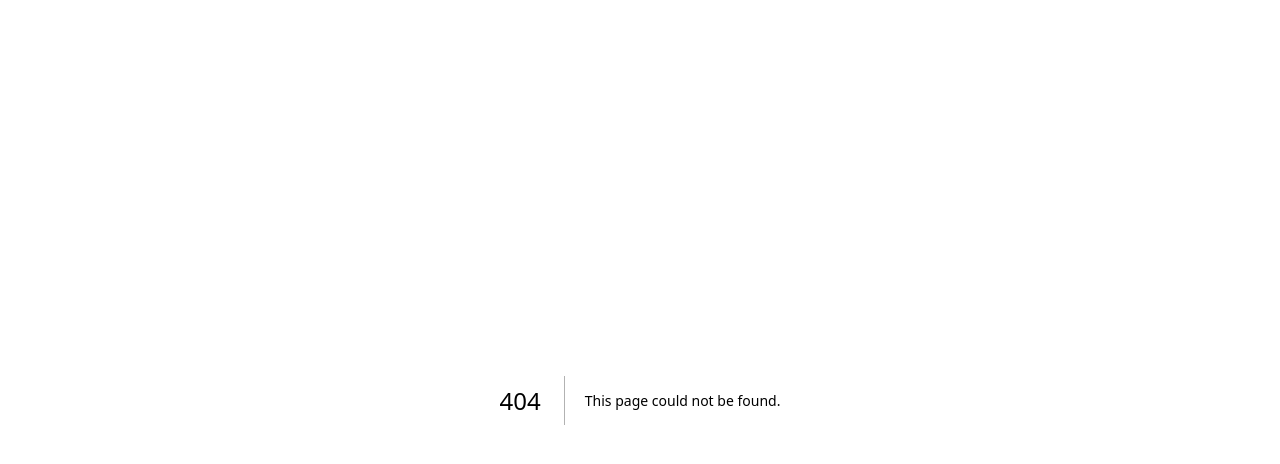
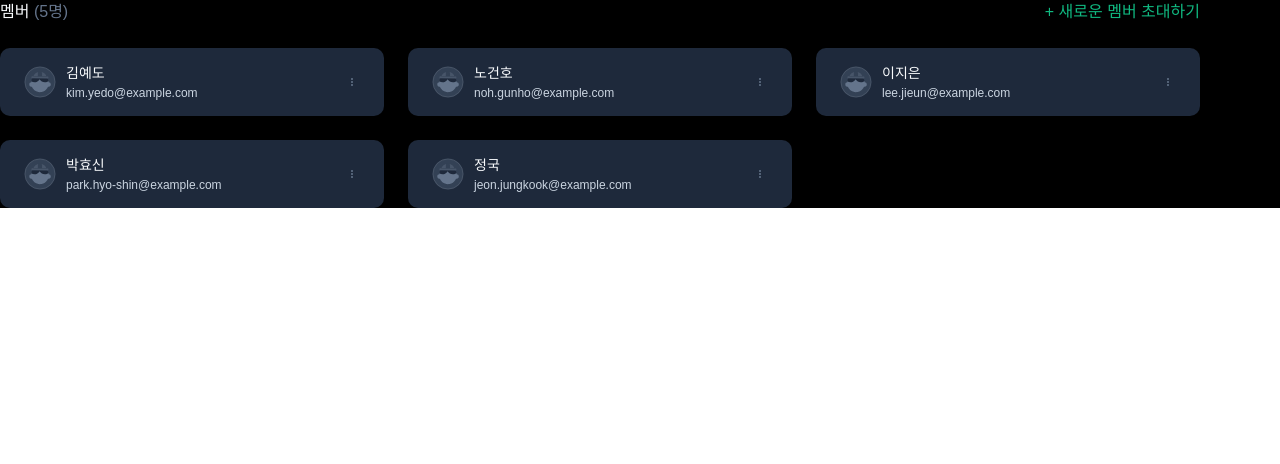
Before and after one commit to mingmi9/fe11-part4-team1-coworkers, a Next.js app: page /teamid in a window 1280 px wide. Before the commit this address had no page. Shown: the top 464 px of the page. Built offline with nearby package versions, Linux system fonts and the light colour scheme; a web font is replaced by a local one.

Commit message:
feat: 팀페이지 멤버 섹션 초안

```diff
--- /dev/null
+++ b/app/_components/TeamPage/MemberCard.tsx
@@ -0,0 +1,32 @@
+import defaultImg from "@icons/member.svg"
+import kebab from "@icons/kebab-small-button.svg"
+import Image from 'next/image';
+
+interface MemberCardProps {
+    profileImg?: string;
+    name: string;
+    email: string;
+}
+
+export default function MemberCard({profileImg, name,email}:MemberCardProps) {
+    return(
+        <div className="pc:w-[38.4rem] h-[7.3rem] tablet:w-[21.6rem] mobile:w-[16.35rem] mobile:h-[6.8rem] bg-background-secondary rounded-2xl py-[2rem] px-[2.4rem] flex justify-between items-center break-all">
+            <div className="flex gap-[1rem] items-center">
+                <div className="w-[3.2rem] h-[3.2rem] overflow-hidden rounded-full">
+                    <Image src={profileImg || defaultImg} width={32} height={32} alt="유저 프로필"/>
+                </div>
+                <div className="flex flex-col">
+                    <div className="text-text-primary text-[1.4rem]">
+                        {name}
+                    </div>
+                    <div className="text-text-secondary text-[1.2rem] ">
+                        {email}
+                    </div>
+                </div>
+            </div>
+            <button className="w-[1.6rem] h-[1.6rem] flex-shrink-0">
+                <Image src={kebab} width={16} height={16} alt="케밥" className="hover:brightness-150"/>
+            </button>
+        </div>
+    )
+};
--- /dev/null
+++ b/app/_components/TeamPage/MemberSection.tsx
@@ -0,0 +1,54 @@
+import MemberCard from "./MemberCard";
+
+const mockData = [
+    {
+        profileImg: "",
+        name: "김예도",
+        email: "kim.yedo@example.com",
+    },
+    {
+        profileImg: "",
+        name: "노건호",
+        email: "noh.gunho@example.com",
+    },
+    {
+        profileImg: "",
+        name: "이지은",
+        email: "lee.jieun@example.com",
+    },
+    {
+        profileImg: "",
+        name: "박효신",
+        email: "park.hyo-shin@example.com",
+    },
+    {
+        profileImg: "",
+        name: "정국",
+        email: "jeon.jungkook@example.com",
+    },
+];
+
+export default function MemberSection() {
+    return (
+        <div className="text-text-primary text-[1.6rem] pc:w-[120rem] tablet:[69.6rem] mobile:[34.3rem]">
+            <div className="flex justify-between mb-[2.4rem]">
+                <div>
+            멤버 <span className="text-text-default">({mockData.length}명)</span>
+            </div>
+                <button className="text-brand-primary hover:brightness-150">
+                    + 새로운 멤버 초대하기
+                </button>
+            </div>
+            <div className="flex flex-wrap gap-[2.4rem]">
+                {mockData.map((member, index) => (
+                    <MemberCard
+                        key={index}
+                        profileImg={member.profileImg}
+                        name={member.name}
+                        email={member.email}
+                    />
+                ))}
+            </div>
+        </div>
+    )
+}
--- a/app/button-test/page.tsx
+++ b/app/button-test/page.tsx
@@ -1,6 +1,6 @@
 'use client';
 
-import Button from '@/_components/Button';
+import Button from '@/_components/common/Button';
 
 export default function ButtonTest() {
   const handleButton = () => alert('test입니다');
--- /dev/null
+++ b/app/teamid/page.tsx
@@ -0,0 +1,13 @@
+import MemberSection from "@/_components/TeamPage/MemberSection";
+// import { useRouter } from "next/router";
+
+export default function TeamPage () {
+    // const router = useRouter();
+    // const {teamid} = router.query;
+    return(
+        <div className="bg-black">
+            <MemberSection/>
+            {/* {teamid} */}
+        </div>
+    )
+}
```
Also changed, not shown: app/_components/common/Button.tsx (renamed from app/_components/Button.tsx), public/icons/member.svg (added).
